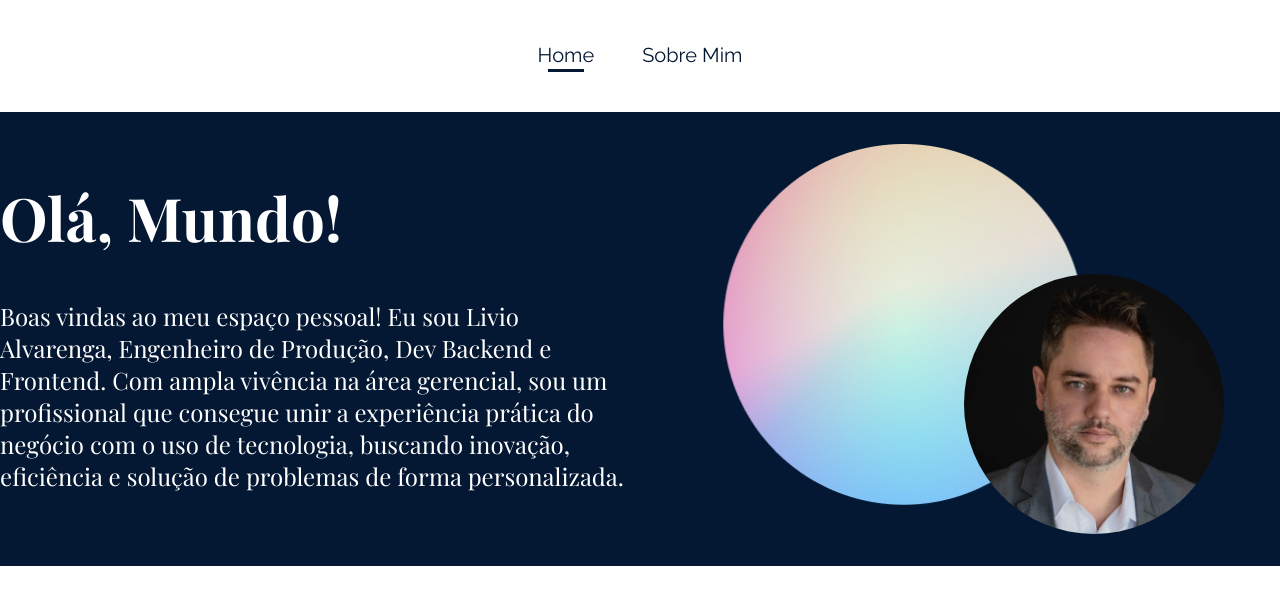
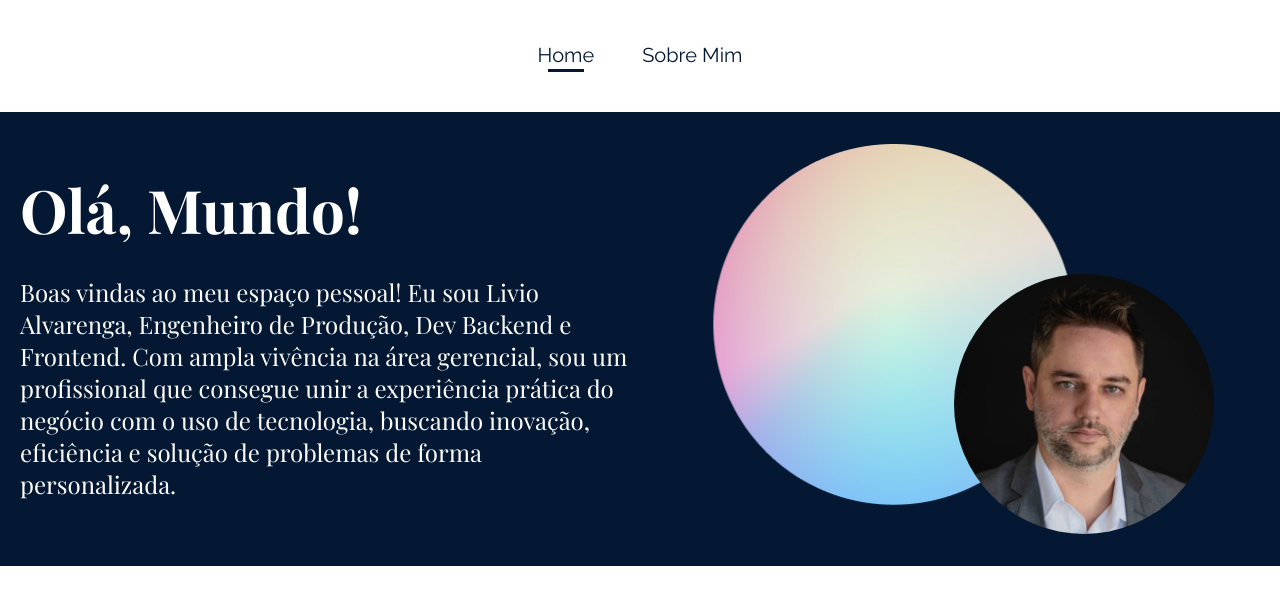
Before and after one commit to LivioAlvarenga/react-router, a React (Vite) app: page / in a window 1280 px wide. Shown: the top 604 px of the page. Built offline with nearby package versions, Linux system fonts and the light colour scheme.

Commit message:
ajustando bug de padding

```diff
--- a/src/components/Banner.jsx
+++ b/src/components/Banner.jsx
@@ -4,7 +4,7 @@ import minhaFoto from "@/assets/images/minha_foto.webp";
 export default function Banner() {
   return (
     <div className="bg-azulDark">
-      <div className="grid grid-cols-1 px-5 py-8 text-white md:grid-cols-2 md:gap-4 lg:mx-auto lg:max-w-7xl lg:px-0">
+      <div className="grid grid-cols-1 px-5 py-8 text-white md:grid-cols-2 md:gap-4 lg:mx-auto lg:max-w-7xl">
         <div className="my-8 flex flex-col justify-around gap-8">
           <h1 className="font-playfair text-6xl font-bold">Olá, Mundo!</h1>
           <p className="font-playfair text-2xl">
```
